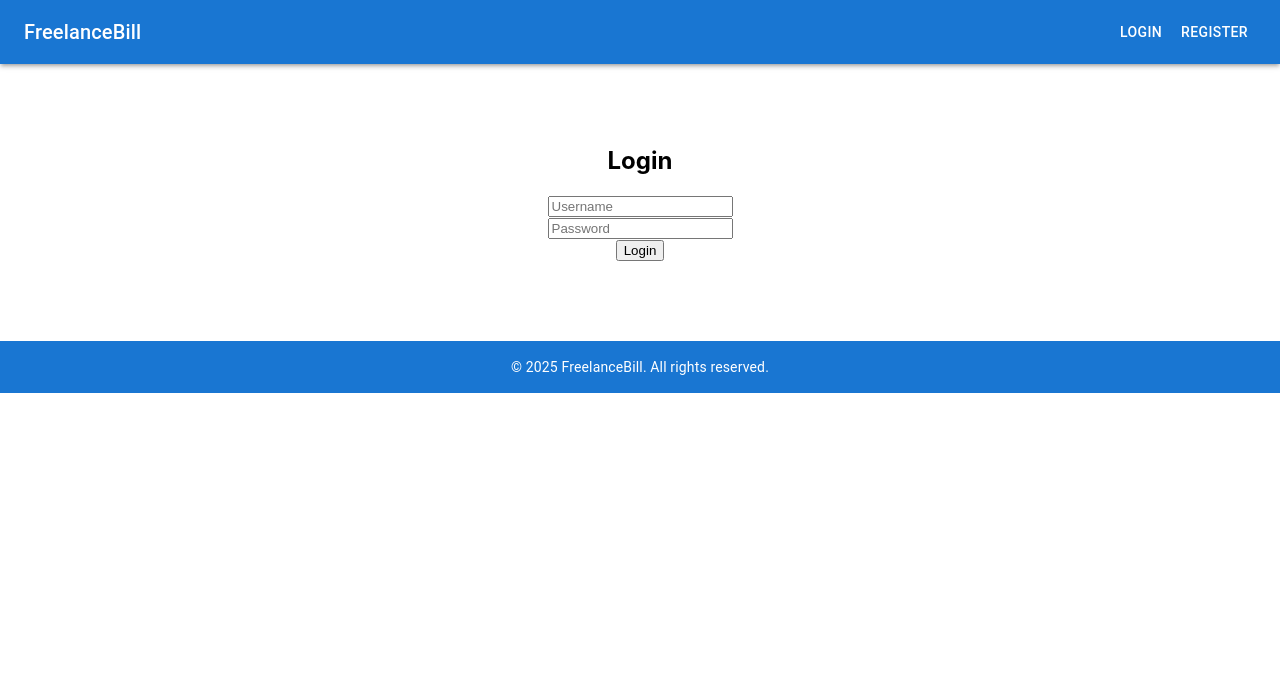
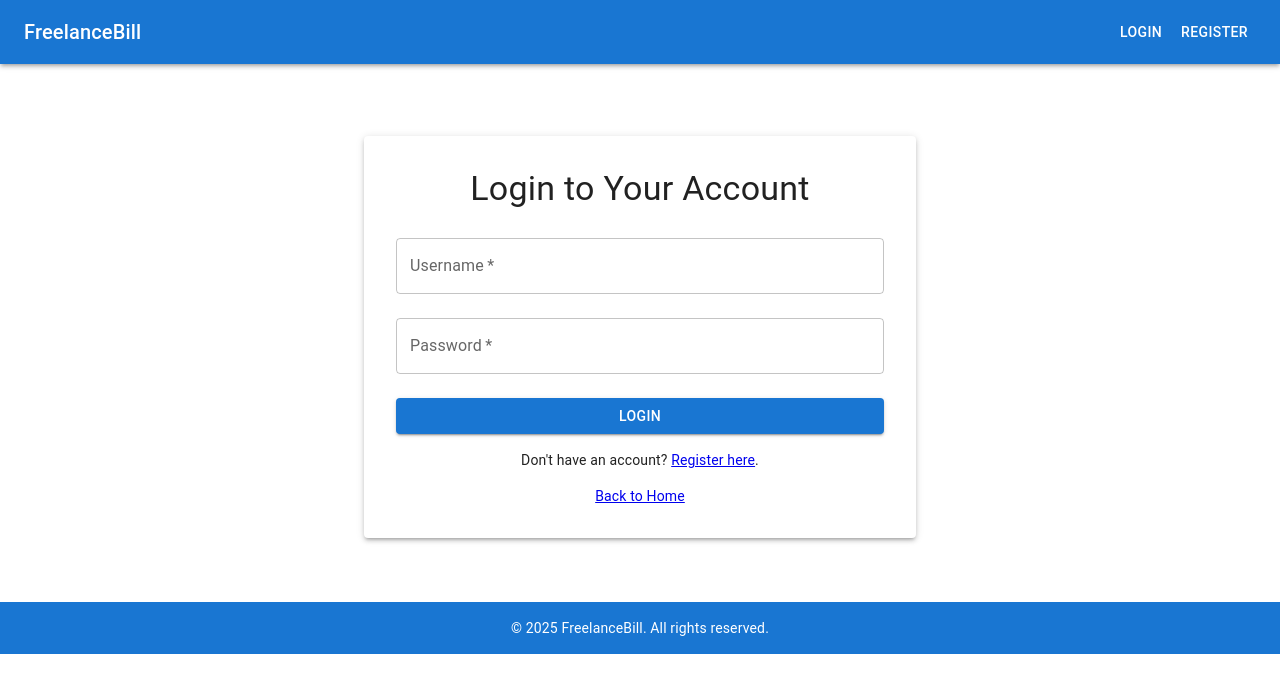
Before and after one commit to lcobiodata/freelance-bill, a React (Create React App) app in the folder frontend/: page /login in a window 1280 px wide. Shown: the top 692 px of the page. Built offline with nearby package versions, Linux system fonts and the light colour scheme; no server answers.

Commit message:
Refactor Login component to use Material-UI for improved styling; enhance success and error messages with Alert components and add navigation links.

```diff
--- a/frontend/src/components/Login.js
+++ b/frontend/src/components/Login.js
@@ -1,42 +1,65 @@
 import React, { useState } from "react";
 import axios from "axios";
-import { Link } from "react-router-dom";
+import { Link, useNavigate } from "react-router-dom";
+import { TextField, Button, Typography, Container, Paper, Box, Alert } from "@mui/material";
 
 const Login = () => {
   const [username, setUsername] = useState("");
   const [password, setPassword] = useState("");
-  const [message, setMessage] = useState("");
+  const [message, setMessage] = useState(null);
+  const navigate = useNavigate();
 
   const handleLogin = async (e) => {
     e.preventDefault();
     try {
       const res = await axios.post(`${process.env.REACT_APP_API_URL}/login`, { username, password });
       localStorage.setItem("token", res.data.token);
-      setMessage("Login successful!");
+      setMessage(<Alert severity="success">Login successful! Redirecting...</Alert>);
+      setTimeout(() => navigate("/dashboard"), 2000); // Redirect to dashboard after 2 seconds
     } catch (err) {
-      setMessage("Invalid credentials. If you are not registered, please register first.");
+      setMessage(<Alert severity="error">Invalid credentials. If you are not registered, please <Link to="/register">register here</Link>.</Alert>);
     }
   };
 
-  console.log("Rendering Login component");
-
   return (
-    <div style={{ textAlign: "center", marginTop: "50px" }}>
-      <h2>Login</h2>
-      <form onSubmit={handleLogin}>
-        <input type="text" placeholder="Username" value={username} onChange={(e) => setUsername(e.target.value)} required />
-        <br />
-        <input type="password" placeholder="Password" value={password} onChange={(e) => setPassword(e.target.value)} required />
-        <br />
-        <button type="submit">Login</button>
-      </form>
-      <p>{message}</p>
-      {message.includes("Invalid credentials") && (
-        <p>
-          <Link to="/register">Register here</Link>
-        </p>
-      )}
-    </div>
+    <Container maxWidth="sm">
+      <Paper elevation={3} sx={{ p: 4, mt: 5, textAlign: "center" }}>
+        <Typography variant="h4" gutterBottom>
+          Login to Your Account
+        </Typography>
+        {message && <Box sx={{ my: 2 }}>{message}</Box>}
+        <form onSubmit={handleLogin}>
+          <TextField
+            fullWidth
+            label="Username"
+            variant="outlined"
+            margin="normal"
+            value={username}
+            onChange={(e) => setUsername(e.target.value)}
+            required
+          />
+          <TextField
+            fullWidth
+            label="Password"
+            type="password"
+            variant="outlined"
+            margin="normal"
+            value={password}
+            onChange={(e) => setPassword(e.target.value)}
+            required
+          />
+          <Button type="submit" variant="contained" color="primary" fullWidth sx={{ mt: 2 }}>
+            Login
+          </Button>
+        </form>
+        <Typography variant="body2" sx={{ mt: 2 }}>
+          Don't have an account? <Link to="/register">Register here</Link>.
+        </Typography>
+        <Typography variant="body2" sx={{ mt: 2 }}>
+          <Link to="/">Back to Home</Link>
+        </Typography>
+      </Paper>
+    </Container>
   );
 };
 
```
